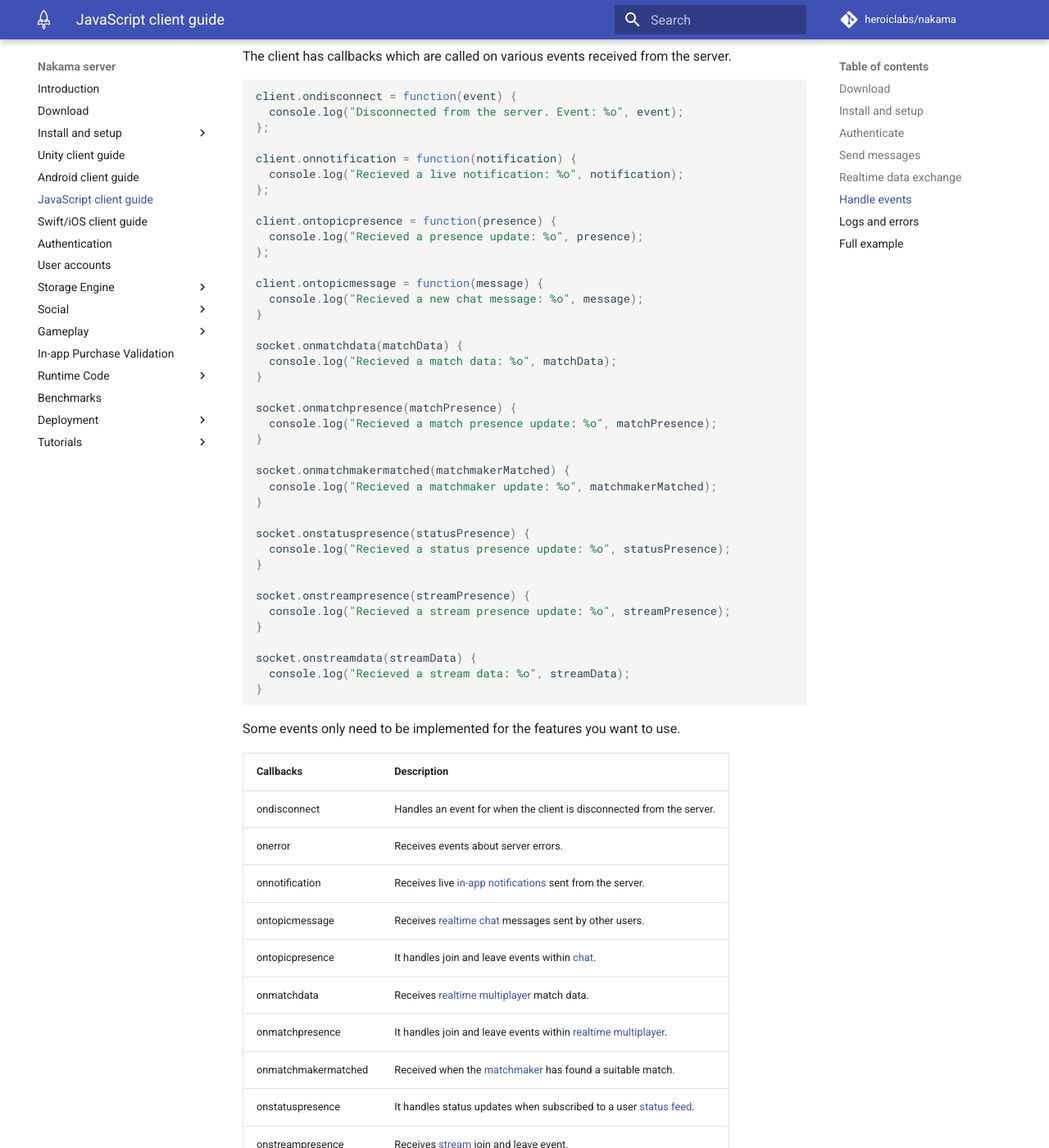
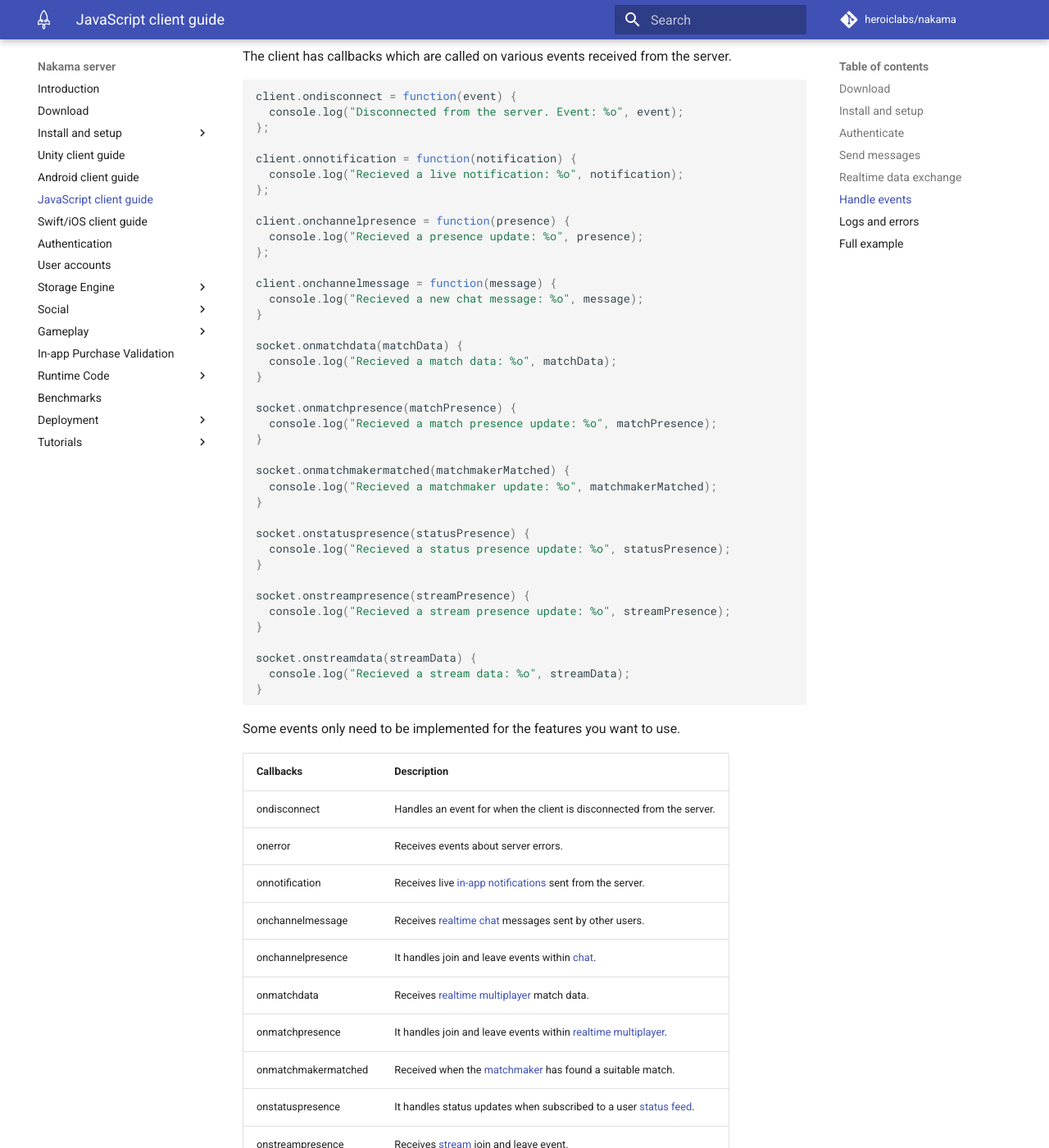
Before and after one commit to heroiclabs/nakama-docs, an MkDocs documentation site: the page built from docs/javascript-client-guide.md, in a window 1280 px wide and 1400 px high, scrolled down 4034 px. Shown: the whole window at 82% size. Built offline with MkDocs 1.6.1 and Material for MkDocs 9.7.7, drawn with Linux system fonts in a browser that asks for light colours; comment, search, counter and statistics services are not loaded; old or Windows-style settings are respelled for this version of MkDocs.

Commit message:
Post review changes

```diff
--- a/docs/javascript-client-guide.md
+++ b/docs/javascript-client-guide.md
@@ -186,11 +186,11 @@ client.onnotification = function(notification) {
   console.log("Recieved a live notification: %o", notification);
 };
 
-client.ontopicpresence = function(presence) {
+client.onchannelpresence = function(presence) {
   console.log("Recieved a presence update: %o", presence);
 };
 
-client.ontopicmessage = function(message) {
+client.onchannelmessage = function(message) {
   console.log("Recieved a new chat message: %o", message);
 }
 
@@ -226,8 +226,8 @@ Some events only need to be implemented for the features you want to use.
 | ondisconnect | Handles an event for when the client is disconnected from the server. |
 | onerror | Receives events about server errors. |
 | onnotification | Receives live [in-app notifications](social-in-app-notifications.md) sent from the server. |
-| ontopicmessage | Receives [realtime chat](social-realtime-chat.md) messages sent by other users. |
-| ontopicpresence | It handles join and leave events within [chat](social-realtime-chat.md). |
+| onchannelmessage | Receives [realtime chat](social-realtime-chat.md) messages sent by other users. |
+| onchannelpresence | It handles join and leave events within [chat](social-realtime-chat.md). |
 | onmatchdata | Receives [realtime multiplayer](gameplay-multiplayer-realtime.md) match data. |
 | onmatchpresence | It handles join and leave events within [realtime multiplayer](gameplay-multiplayer-realtime.md). |
 | onmatchmakermatched | Received when the [matchmaker](gameplay-matchmaker.md) has found a suitable match. |
```
Also changed, not shown: docs/authentication.md (+1 -1 lines).
